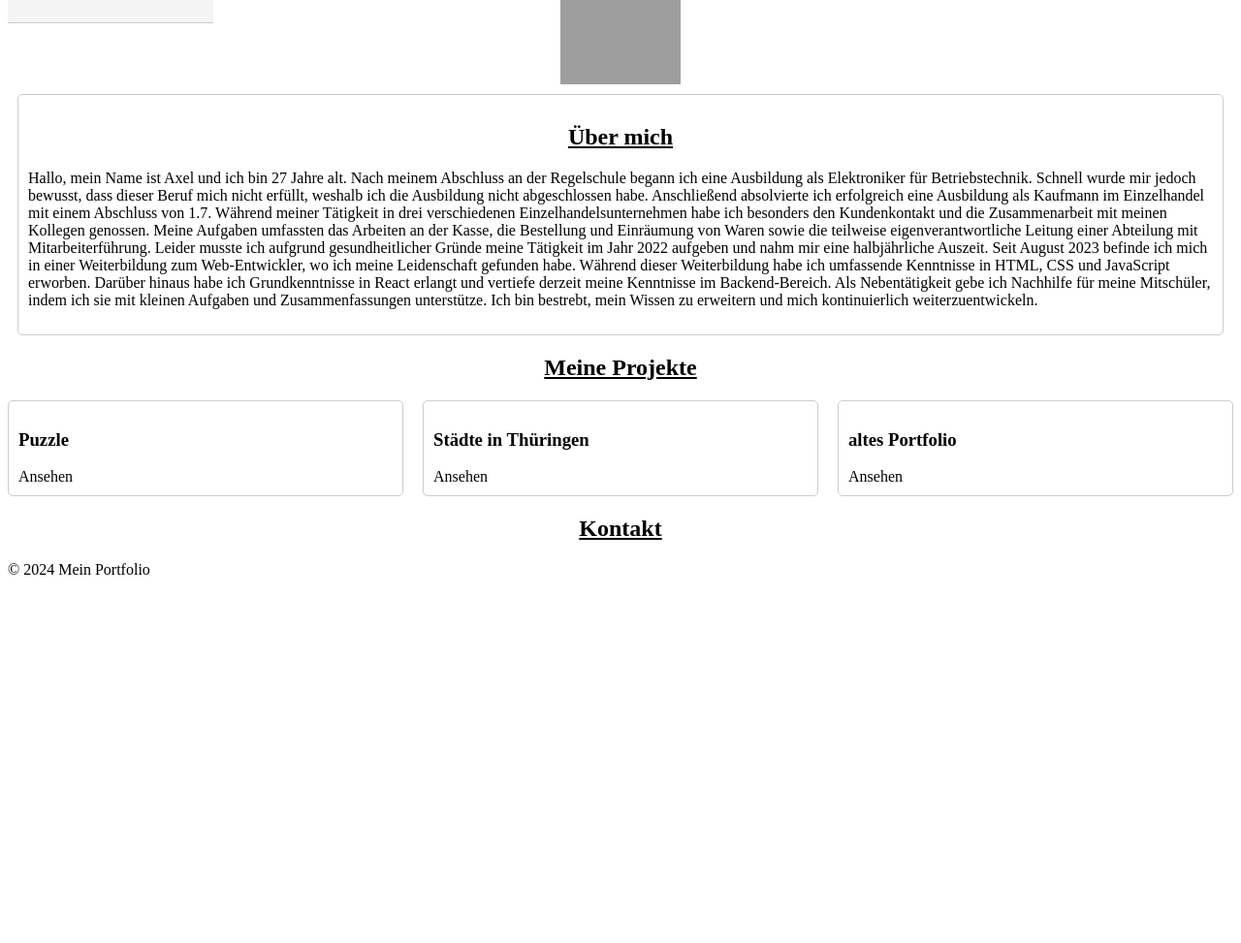
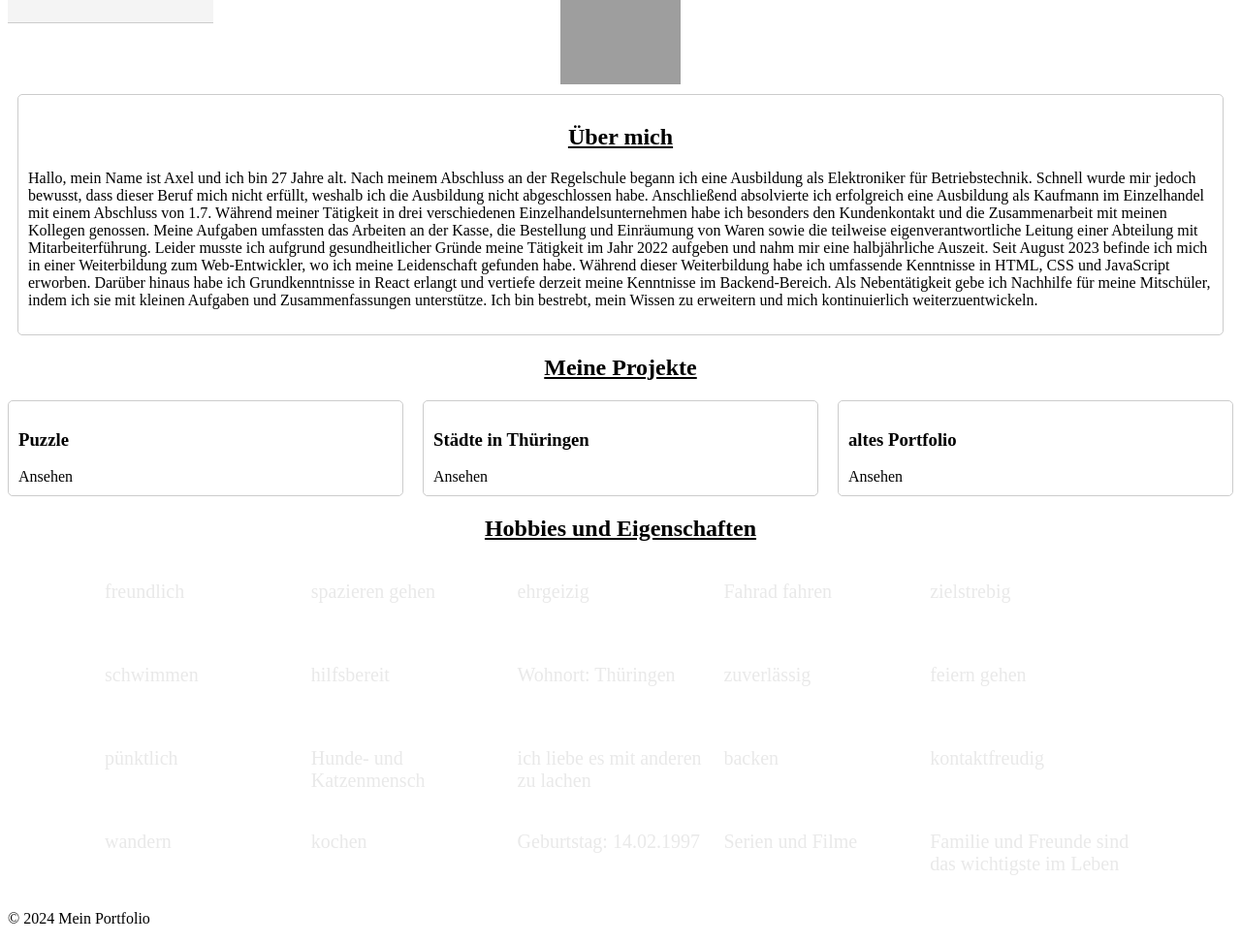
Before and after one commit to AxelH97/Axel-Hildebrandt, a website: page index.html in a window 1280 px wide. Shown: the part 86-1059 px from the top of the page at 97% size. Before the commit the page ends 800 px from the top, so only its background shows below. Drawn offline with Linux system fonts and the light colour scheme; grey boxes are pictures that could not be loaded.

Commit message:
add section hobbies

```diff
--- a/index.html
+++ b/index.html
@@ -34,9 +34,30 @@
         <div id="projects-list"></div>
       </section>
 
-      <section id="contact">
-        <h2>Kontakt</h2>
-        <form id="contact-form"></form>
+      <section class="hobbies">
+        <h2>Hobbies und Eigenschaften</h2>
+        <div class="hobbies-list">
+          <p>freundlich</p>
+          <p>spazieren gehen</p>
+          <p>ehrgeizig</p>
+          <p>Fahrad fahren</p>
+          <p>zielstrebig</p>
+          <p>schwimmen</p>
+          <p>hilfsbereit</p>
+          <p>Wohnort: Thüringen</p>
+          <p>zuverlässig</p>
+          <p>feiern gehen</p>
+          <p>pünktlich</p>
+          <p>Hunde- und Katzenmensch</p>
+          <p>ich liebe es mit anderen zu lachen</p>
+          <p>backen</p>
+          <p>kontaktfreudig</p>
+          <p>wandern</p>
+          <p>kochen</p>
+          <p>Geburtstag: 14.02.1997</p>
+          <p>Serien und Filme</p>
+          <p>Familie und Freunde sind das wichtigste im Leben</p>
+        </div>
       </section>
     </main>
 
--- a/style.css
+++ b/style.css
@@ -60,3 +60,106 @@ h2 {
   grid-template-columns: repeat(auto-fit, minmax(300px, 1fr));
   gap: 20px;
 }
+
+.hobbies-list {
+  display: grid;
+  grid-template-columns: 1fr 1fr 1fr 1fr 1fr;
+  grid-template-rows: repeat(4, 1fr);
+  grid-template-areas:
+    "p1 p2 p3 p4 p5"
+    "p6 p7 p8 p9 p10"
+    "p11 p12 p13 p14 p15"
+    "p16 p17 p18 p19 p20";
+  margin: 0 100px;
+}
+
+.hobbies p:nth-child(1) {
+  grid-area: p1;
+}
+
+.hobbies p:nth-child(2) {
+  grid-area: p2;
+}
+
+.hobbies p:nth-child(3) {
+  grid-area: p3;
+}
+
+.hobbies p:nth-child(4) {
+  grid-area: p4;
+}
+
+.hobbies p:nth-child(5) {
+  grid-area: p5;
+}
+
+.hobbies p:nth-child(6) {
+  grid-area: p6;
+}
+
+.hobbies p:nth-child(7) {
+  grid-area: p7;
+}
+
+.hobbies p:nth-child(8) {
+  grid-area: p8;
+}
+
+.hobbies p:nth-child(9) {
+  grid-area: p9;
+}
+
+.hobbies p:nth-child(10) {
+  grid-area: p10;
+}
+
+.hobbies p:nth-child(11) {
+  grid-area: p11;
+}
+
+.hobbies p:nth-child(12) {
+  grid-area: p12;
+}
+
+.hobbies p:nth-child(13) {
+  grid-area: p13;
+}
+
+.hobbies p:nth-child(14) {
+  grid-area: p14;
+}
+
+.hobbies p:nth-child(15) {
+  grid-area: p15;
+}
+
+.hobbies p:nth-child(16) {
+  grid-area: p16;
+}
+
+.hobbies p:nth-child(17) {
+  grid-area: p17;
+}
+
+.hobbies p:nth-child(18) {
+  grid-area: p18;
+}
+
+.hobbies p:nth-child(19) {
+  grid-area: p19;
+}
+
+.hobbies p:nth-child(20) {
+  grid-area: p20;
+}
+
+.hobbies-list p {
+  color: rgb(233, 233, 233);
+  transition: transform 3s ease;
+  font-size: 20px;
+}
+
+.hobbies-list p:hover {
+  transform: scale(1.5);
+  color: gold;
+}
```
